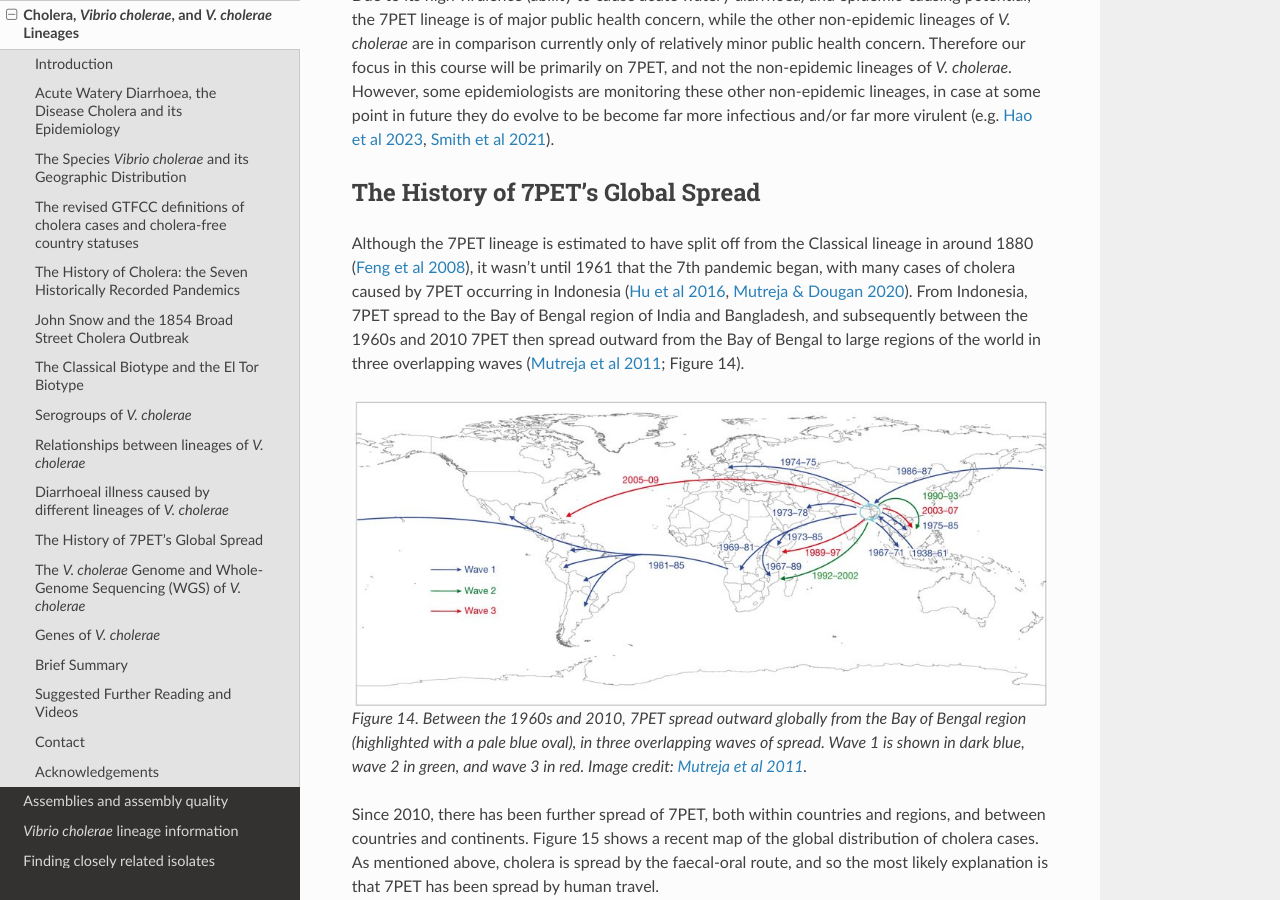
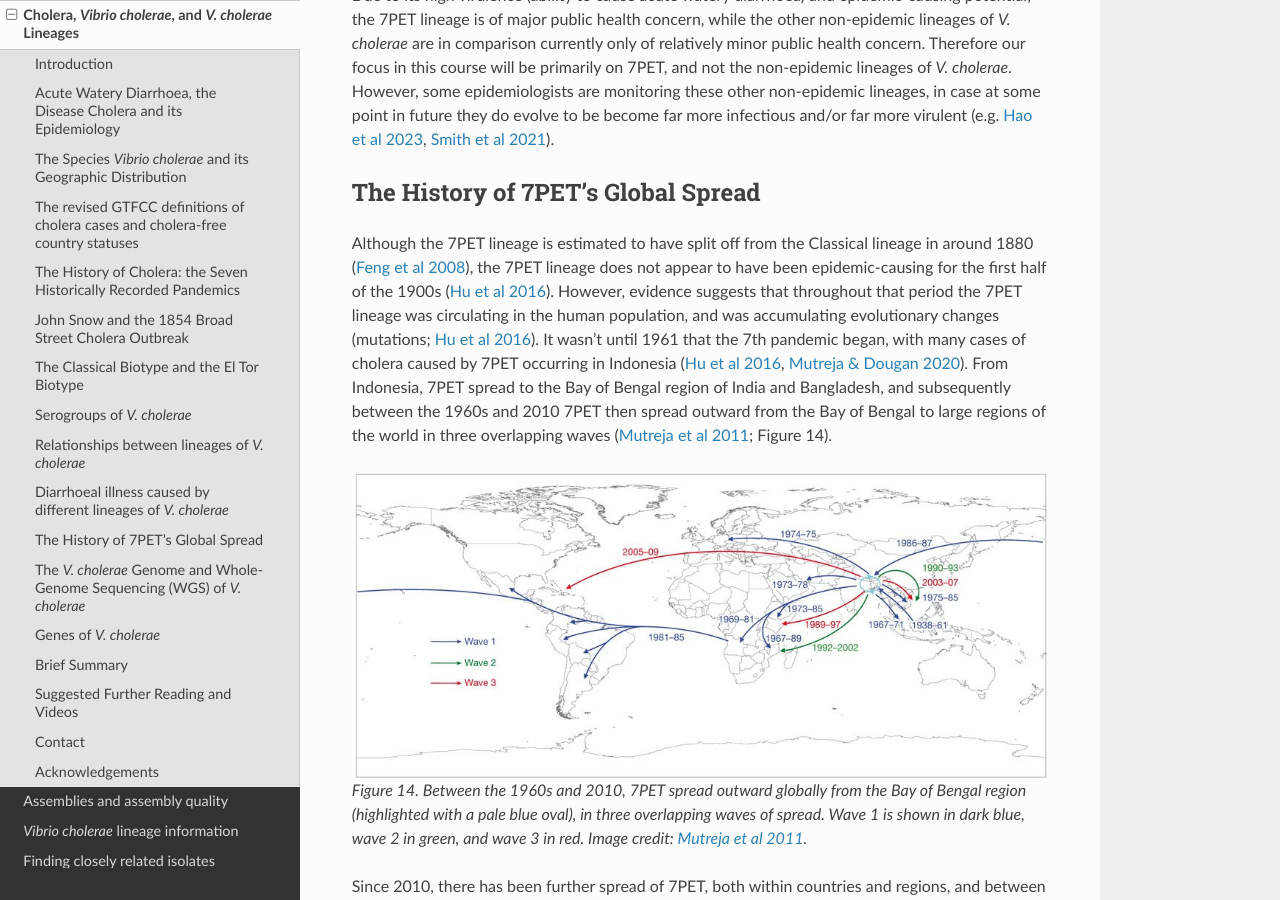
Before and after one commit to avrilcoghlan/cholerabook, a Sphinx documentation site: the page built from docs/source/vibriogenomes.rst, in a window 1280 px wide and 900 px high, scrolled down 12929 px. Built offline with Sphinx 7.4.7 and the Read the Docs theme 2.0.0, drawn with Linux system fonts in a browser that asks for light colours.

Commit message:
Update vibriogenomes.rst

```diff
--- a/docs/source/vibriogenomes.rst
+++ b/docs/source/vibriogenomes.rst
@@ -406,8 +406,10 @@ do evolve to be become far more infectious and/or far more virulent (e.g. `Hao e
 The History of 7PET's Global Spread
 -----------------------------------
 
-Although the 7PET lineage is estimated to have split off from the Classical lineage in around 1880 (`Feng et al 2008`_),
-it wasn't until 1961 that the 7th pandemic began, with many cases of cholera caused by 7PET occurring in Indonesia (`Hu et al 2016`_, `Mutreja & Dougan 2020`_).
+Although the 7PET lineage is estimated to have split off from the Classical lineage in around 1880 (`Feng et al 2008`_), the 7PET lineage
+does not appear to have been epidemic-causing for the first half of the 1900s (`Hu et al 2016`_). However, evidence suggests that throughout that period the 7PET
+lineage was circulating in the human population, and was accumulating evolutionary changes (mutations; `Hu et al 2016`_).
+It wasn't until 1961 that the 7th pandemic began, with many cases of cholera caused by 7PET occurring in Indonesia (`Hu et al 2016`_, `Mutreja & Dougan 2020`_).
 From Indonesia, 7PET spread to the Bay of Bengal region of India and Bangladesh, and subsequently between the 1960s and 2010 7PET then spread outward from the Bay of Bengal
 to large regions of the world in three overlapping waves (`Mutreja et al 2011`_; Figure 14).
 
```
